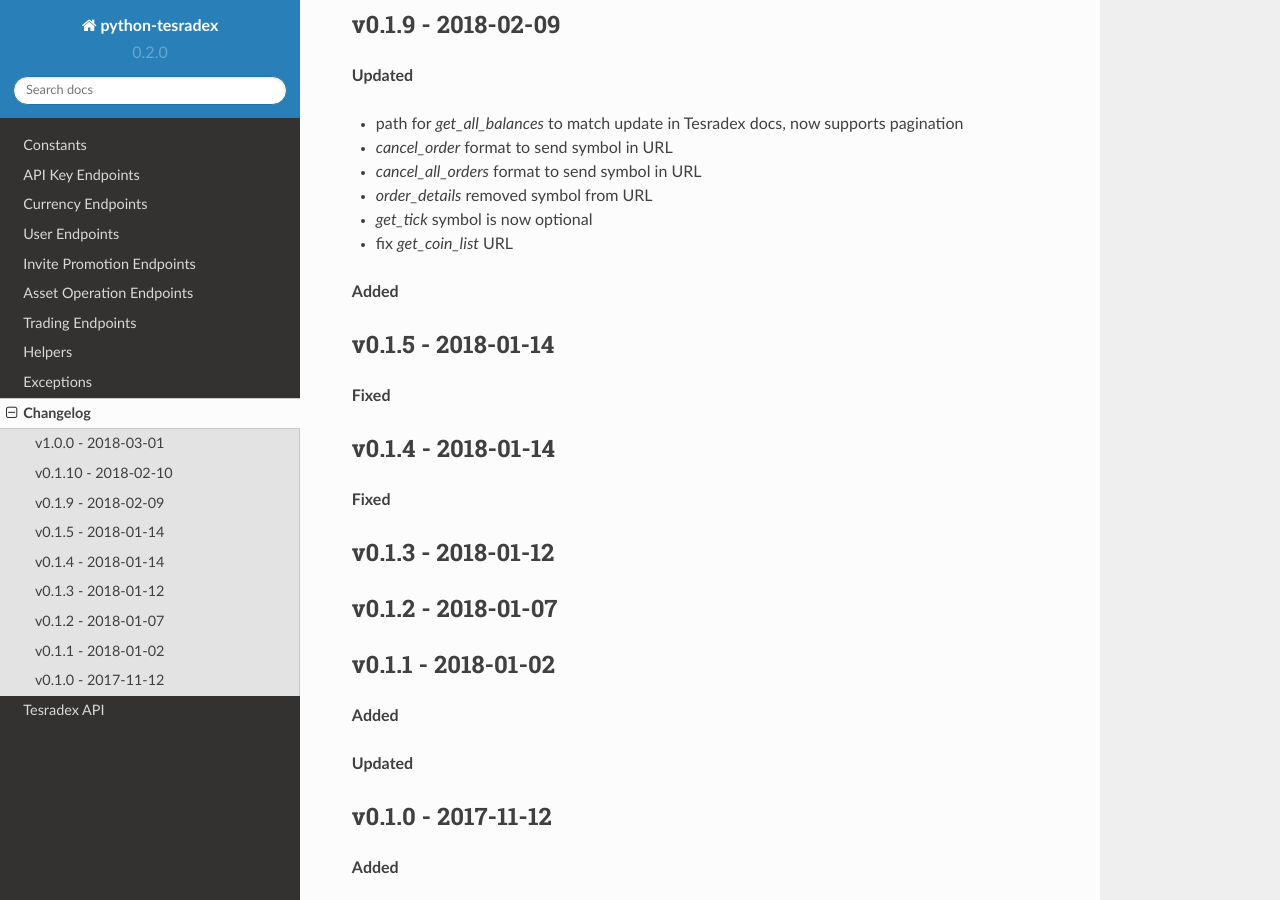
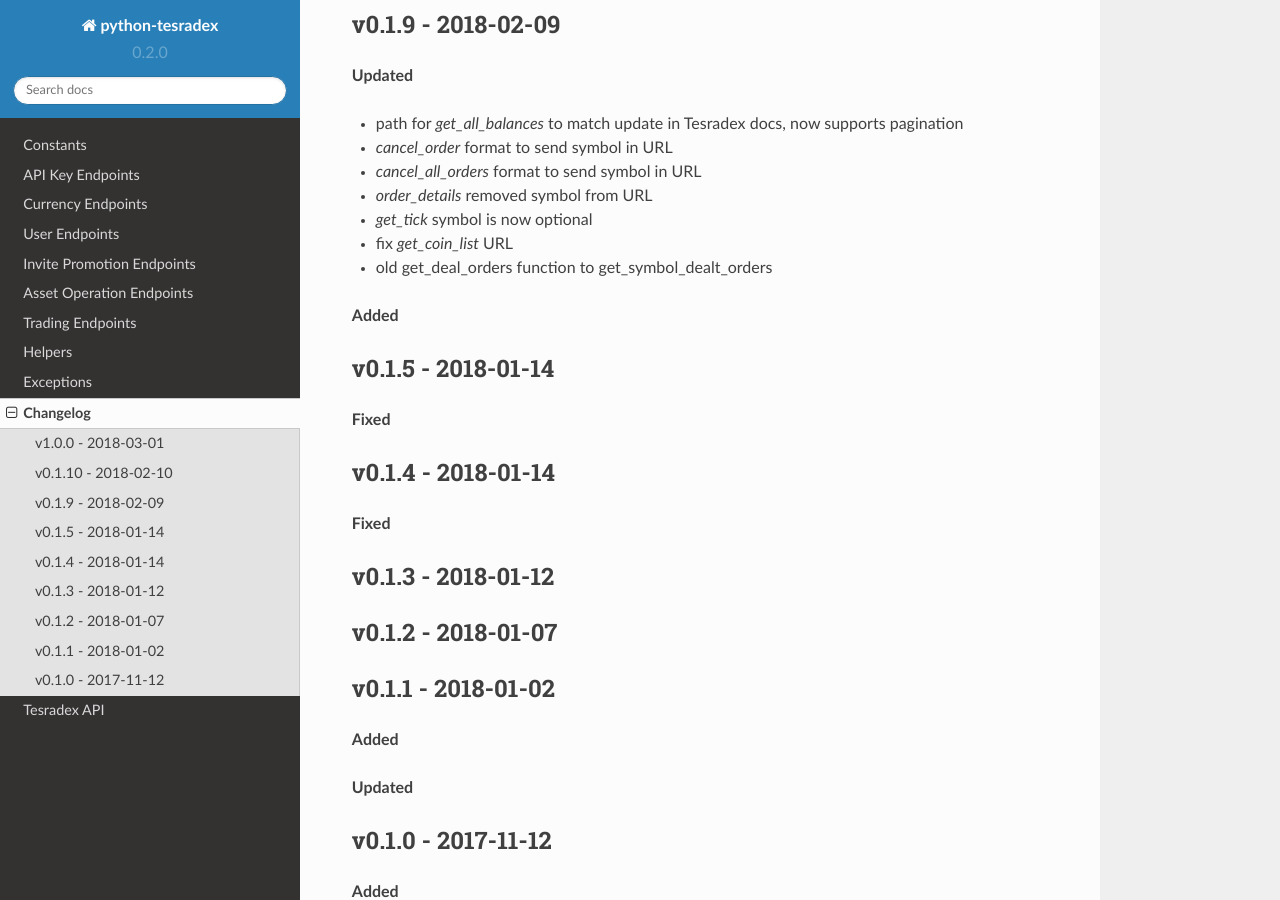
Before and after one commit to TesrabNetwork/python-tesradex, a Sphinx documentation site: the page built from docs/changelog.rst, in a window 1280 px wide and 900 px high, scrolled down 1200 px. Built offline with Sphinx 7.4.7 and the Read the Docs theme 2.0.0, drawn with Linux system fonts in a browser that asks for light colours; formulas are drawn with MathJax 3; pages that are not in the unit, such as notebooks, are missing from menus.

Commit message:
update changelog function descriptions

```diff
--- a/docs/changelog.rst
+++ b/docs/changelog.rst
@@ -57,6 +57,7 @@
 - `order_details` removed symbol from URL
 - `get_tick` symbol is now optional
 - fix `get_coin_list` URL
+- old get_deal_orders function to get_symbol_dealt_orders
 
 
 
```
